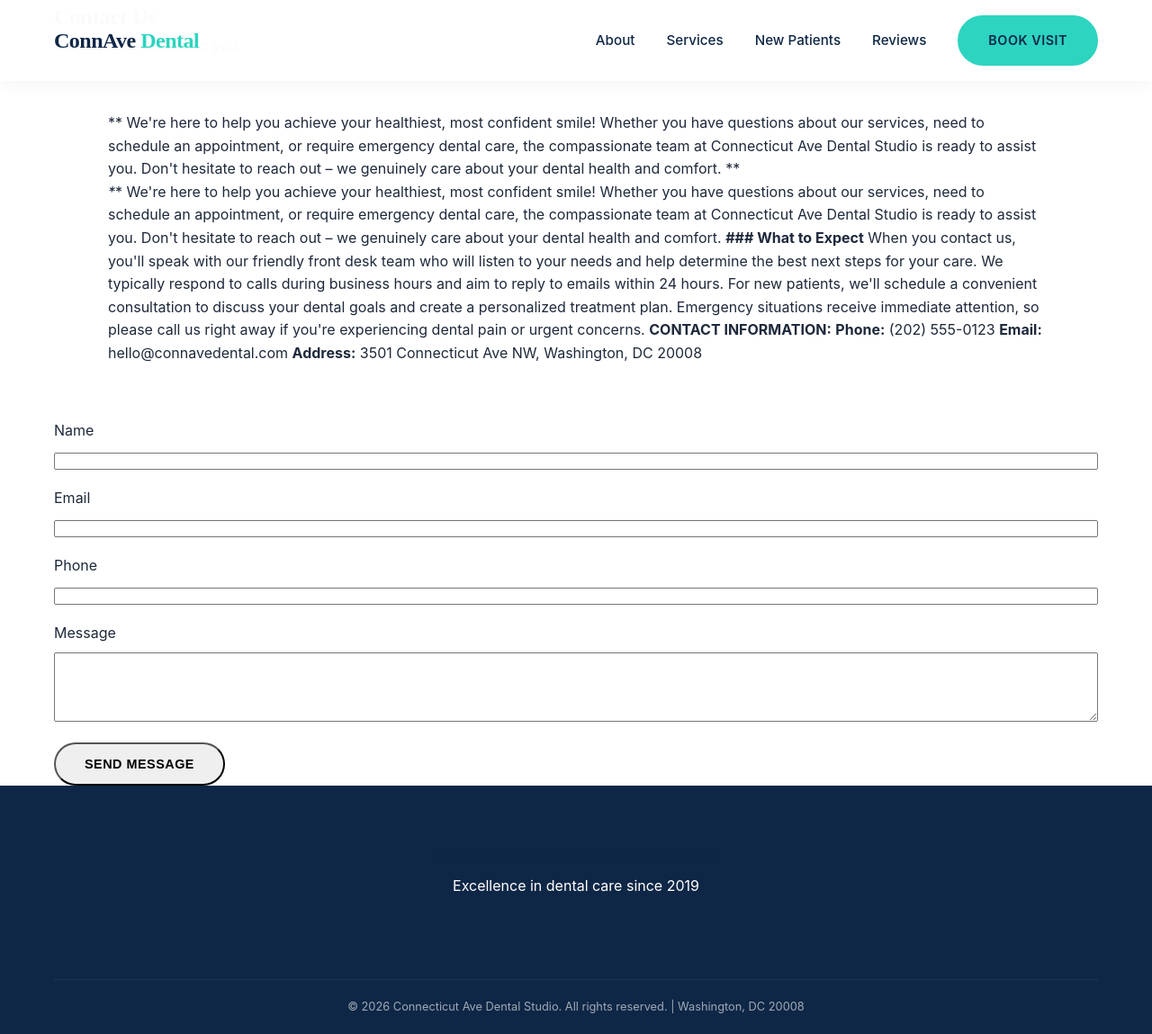
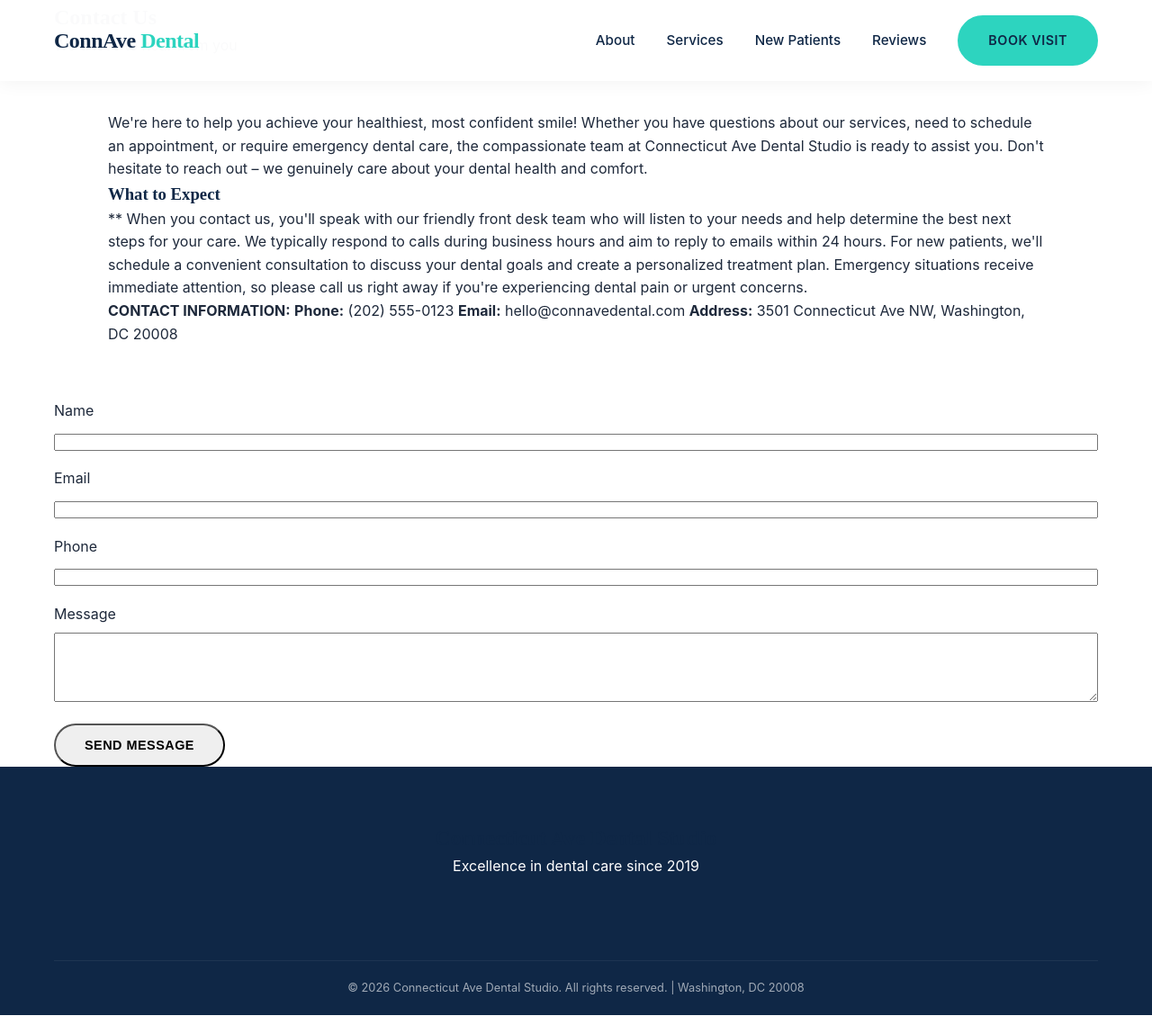
Before and after one commit to asquitt/asquitt.github.io, a Jekyll site: the page contact.html, which Jekyll copies as it is, in a window 1280 px wide and 1149 px high. Shown: the whole window at 90% size. Built offline with Jekyll 4.4.1, drawn with Linux system fonts in a browser that asks for light colours.

Commit message:
Add Contact Information - Connecticut Ave Dental Studio page

```diff
--- a/contact.html
+++ b/contact.html
@@ -327,14 +327,10 @@
             <div class="container">
                 <div class="contact-grid">
                     <div class="contact-info">
-                        <div class="contact-intro"><p>**
-We're here to help you achieve your healthiest, most confident smile! Whether you have questions about our services, need to schedule an appointment, or require emergency dental care, the compassionate team at Connecticut Ave Dental Studio is ready to assist you. Don't hesitate to reach out – we genuinely care about your dental health and comfort.
-
-**</p></div>
-                        <em>*</em>*
-We're here to help you achieve your healthiest, most confident smile! Whether you have questions about our services, need to schedule an appointment, or require emergency dental care, the compassionate team at Connecticut Ave Dental Studio is ready to assist you. Don't hesitate to reach out – we genuinely care about your dental health and comfort.
-<strong>### What to Expect</strong>
-When you contact us, you'll speak with our friendly front desk team who will listen to your needs and help determine the best next steps for your care. We typically respond to calls during business hours and aim to reply to emails within 24 hours. For new patients, we'll schedule a convenient consultation to discuss your dental goals and create a personalized treatment plan. Emergency situations receive immediate attention, so please call us right away if you're experiencing dental pain or urgent concerns.
+                        <div class="contact-intro"><p>We're here to help you achieve your healthiest, most confident smile! Whether you have questions about our services, need to schedule an appointment, or require emergency dental care, the compassionate team at Connecticut Ave Dental Studio is ready to assist you. Don't hesitate to reach out – we genuinely care about your dental health and comfort.</p></div>
+                        <h3>What to Expect</h3>
+<p>**
+When you contact us, you'll speak with our friendly front desk team who will listen to your needs and help determine the best next steps for your care. We typically respond to calls during business hours and aim to reply to emails within 24 hours. For new patients, we'll schedule a convenient consultation to discuss your dental goals and create a personalized treatment plan. Emergency situations receive immediate attention, so please call us right away if you're experiencing dental pain or urgent concerns.</p>
 <strong>CONTACT INFORMATION:</strong>
 <strong>Phone:</strong> (202) 555-0123
 <strong>Email:</strong> hello@connavedental.com
```
